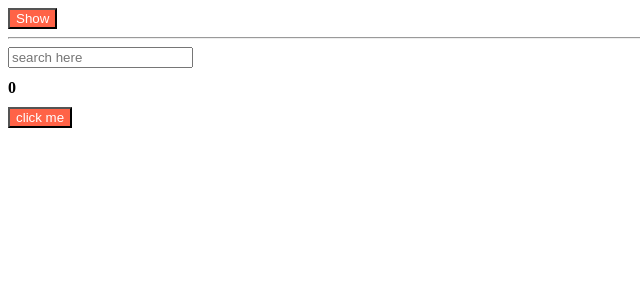
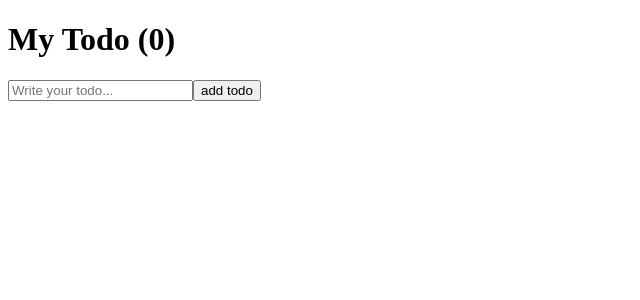
Before and after one commit to seungrye/nomadcoders.movie-web-service, a React (Create React App) app: page / in a window 1280 px wide. Shown: the top 300 px of the page, without its empty margins (0-640 px from the left). Built offline with nearby package versions, Linux system fonts and the light colour scheme.

Commit message:
todo list 생성 예제
* state 변수가 list 일 때, 갱신하는 예제

```diff
--- a/src/App.js
+++ b/src/App.js
@@ -1,51 +1,32 @@
-import Button from "./Button";
-import styles from "./App.module.css";
-import { useEffect, useState } from "react";
-
-function Hello() {
-  useEffect(() => {
-    console.log("created ->");
-    return () => console.log("<- destroyed");
-  }, []);
-
-  return <h1>Hello</h1>;
-}
+import { useState } from "react";
 
 function App() {
-  const [showing, setShowing] = useState(false);
-  const onChangeShowing = () => setShowing(prev => !prev);
+  const [todo, setTodo] = useState("");
+  const onChange = (event) => {
+    setTodo(event.target.value);
+  };
 
-  const [counter, setCounter] = useState(0);
-  const onClick = () => setCounter(prev => prev + 1);
+  const [todos, setTodos] = useState([]);
 
-  const [keyword, setKeyword] = useState("");
-  const onSearch = (event) => setKeyword(event.target.value);
+  const onSubmit = (event) => {
+    event.preventDefault();
+    if (todo === "") return;
 
-  useEffect(() => {
-    console.log("I run only once");
-  }, []);
-
-  useEffect(() => {
-    if (keyword !== "" && keyword.length > 5) {
-      console.log("SEARCH FOR :", keyword);
-    }
-  }, [keyword]);
+    setTodos(prev => [...prev, todo]);
+    setTodo("");
+  };
 
   return (
     <div>
-      <div>
-        {showing ? <Hello /> : null}
-        <button onClick={onChangeShowing}>{showing ? "Hide" : "Show"}</button>
-      </div>
-
-      <hr />
-
-      <input type="text" placeholder="search here"
-        value={keyword}
-        onChange={onSearch}
-      />
-      <h1 className={styles.title}>{counter}</h1>
-      <Button text={"click me"} onClick={onClick} />
+      <h1>My Todo ({todos.length})</h1>
+      <form onSubmit={onSubmit}>
+        <input type="text"
+          value={todo}
+          onChange={onChange}
+          placeholder="Write your todo..."
+        />
+        <button>add todo</button>
+      </form>
     </div>
   );
 }
--- a/src/App.module.css
+++ /dev/null
@@ -1,3 +0,0 @@
-.title {
-  font-size: 16px;
-}
--- a/src/Button.js
+++ /dev/null
@@ -1,15 +0,0 @@
-import PropTypes from "prop-types";
-import styles from "./Button.module.css";
-
-function Button({ text, onClick }) {
-  return <button className={styles.button} onClick={onClick}>
-    {text}
-  </button>;
-}
-
-Button.propTypes = {
-  text: PropTypes.string.isRequired,
-  onClick: PropTypes.func
-}
-
-export default Button;
--- a/src/Button.module.css
+++ /dev/null
@@ -1,4 +0,0 @@
-button {
-  color: white;
-  background-color: tomato;
-}
```
